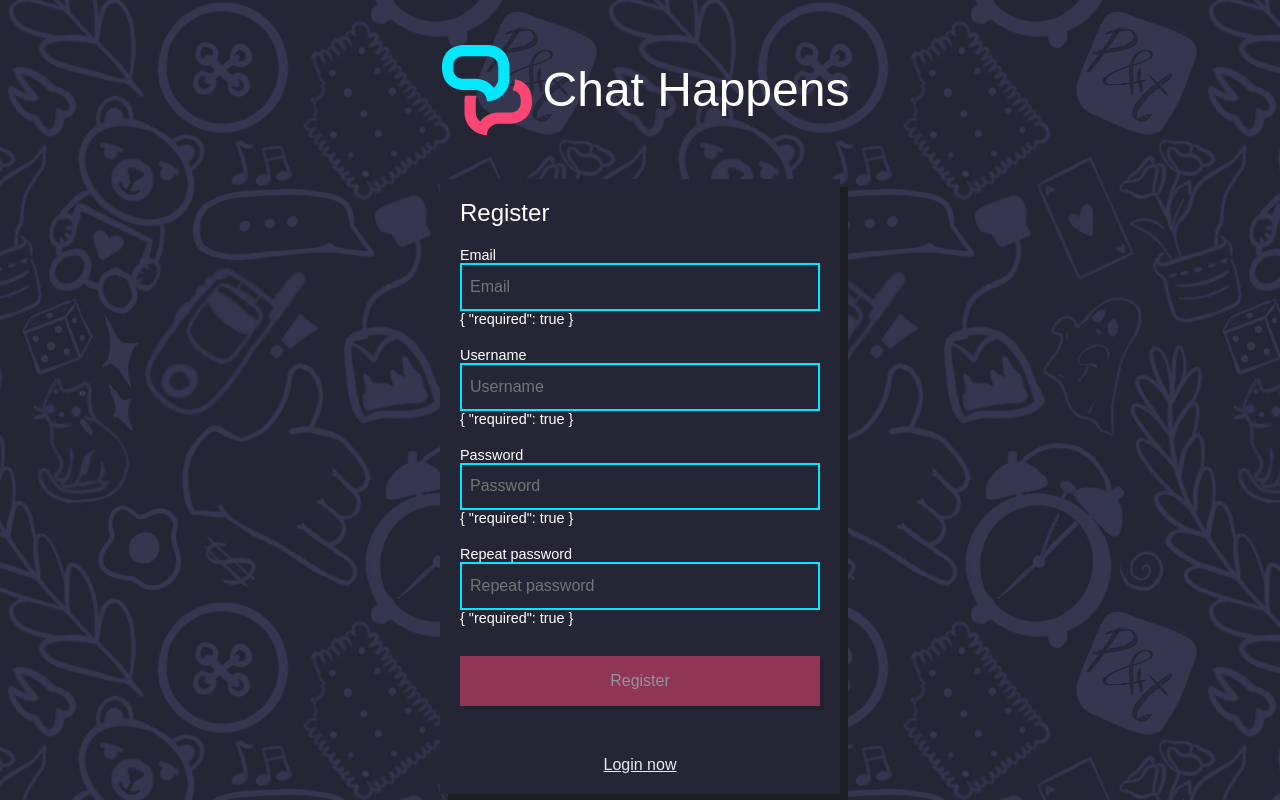
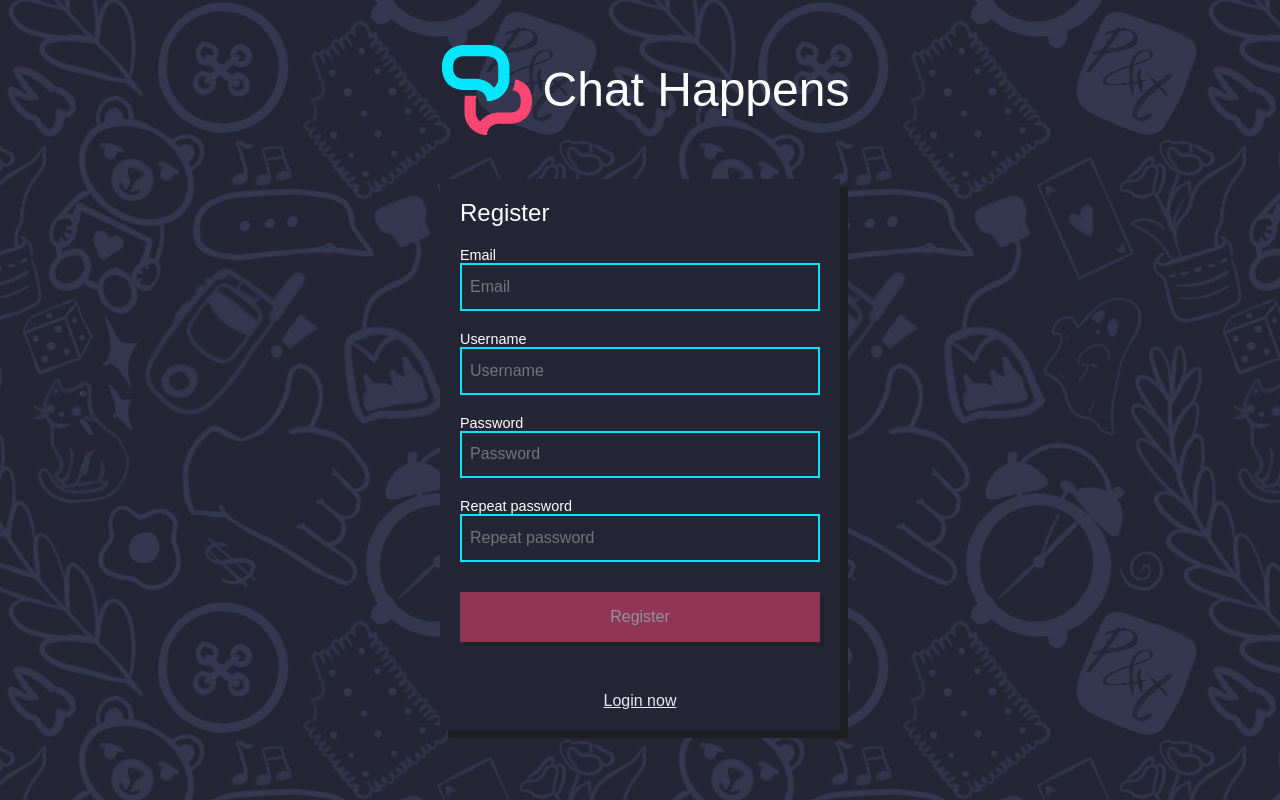
Before and after one commit to TheRealPayPaul/ChatHappens, an Angular app in the folder frontend/: page /register in a window 1280 px wide. Built offline with nearby package versions, Linux system fonts and the light colour scheme; a web font is replaced by a local one.

Commit message:
Added errors to input component

```diff
--- a/frontend/src/app/components/input/input.component.html
+++ b/frontend/src/app/components/input/input.component.html
@@ -5,5 +5,5 @@
 		<input [type]="type" [(ngModel)]="value" [placeholder]="label" />
 		<img class="error-icon" src="/assets/error.svg" />
 	</div>
-	<span *ngIf="errors">{{ errors | json }}</span>
+	<span class="errors" *ngIf="errors">{{ errors | json }}</span>
 </label>
--- a/frontend/src/app/components/input/input.component.scss
+++ b/frontend/src/app/components/input/input.component.scss
@@ -13,6 +13,10 @@ $border-size: 2px;
 		.error-icon {
 			display: flex;
 		}
+
+        .errors {
+            display: block;
+        }
 	}
 }
 
@@ -20,6 +24,11 @@ label {
 	display: flex;
 	flex-direction: column;
 	font-size: 0.9rem;
+}
+
+.errors {
+    display: none;
+    color: $color-red-neon;
 }
 
 .input-container {
```
